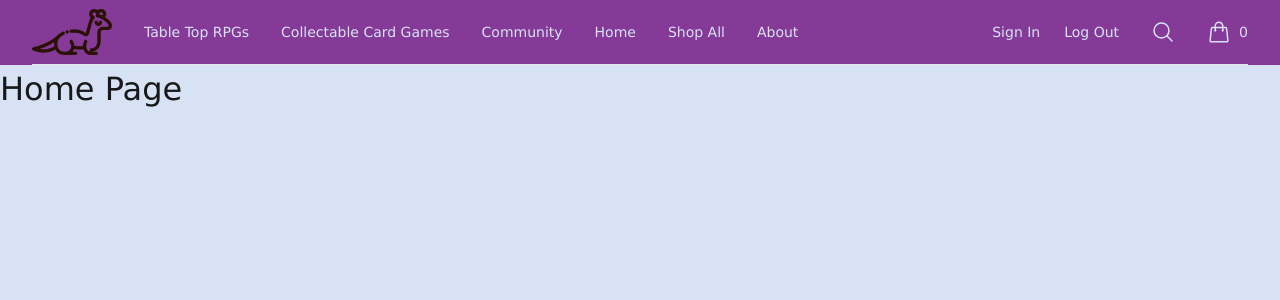
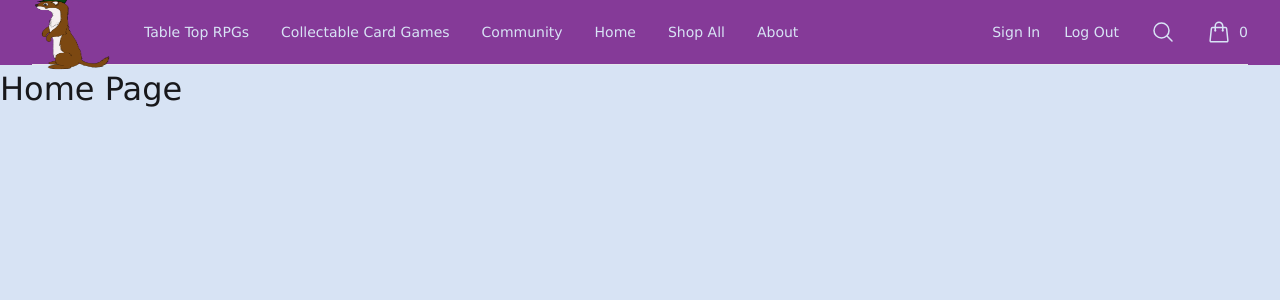
Before and after one commit to CEBlank/weaselgames, a React (Vite) app in the folder weasel-games-app/: page / in a window 1280 px wide. Shown: the top 300 px of the page. Built offline with nearby package versions, Linux system fonts and the light colour scheme.

Commit message:
new logo!

```diff
--- a/weasel-games-app/src/Nav.tsx
+++ b/weasel-games-app/src/Nav.tsx
@@ -297,7 +297,7 @@ const Nav = () => {
                 <span className="sr-only">Weasel Games</span>
                 <img
                   alt="Weasel Games"
-                  src={"ermineLogo.png"}
+                  src={"weaselArcher.png"}
                   className="w-20 h-20"
                 />
               </a>
```
Also changed, not shown: weasel-games-app/public/weaselArcher.png (added).
